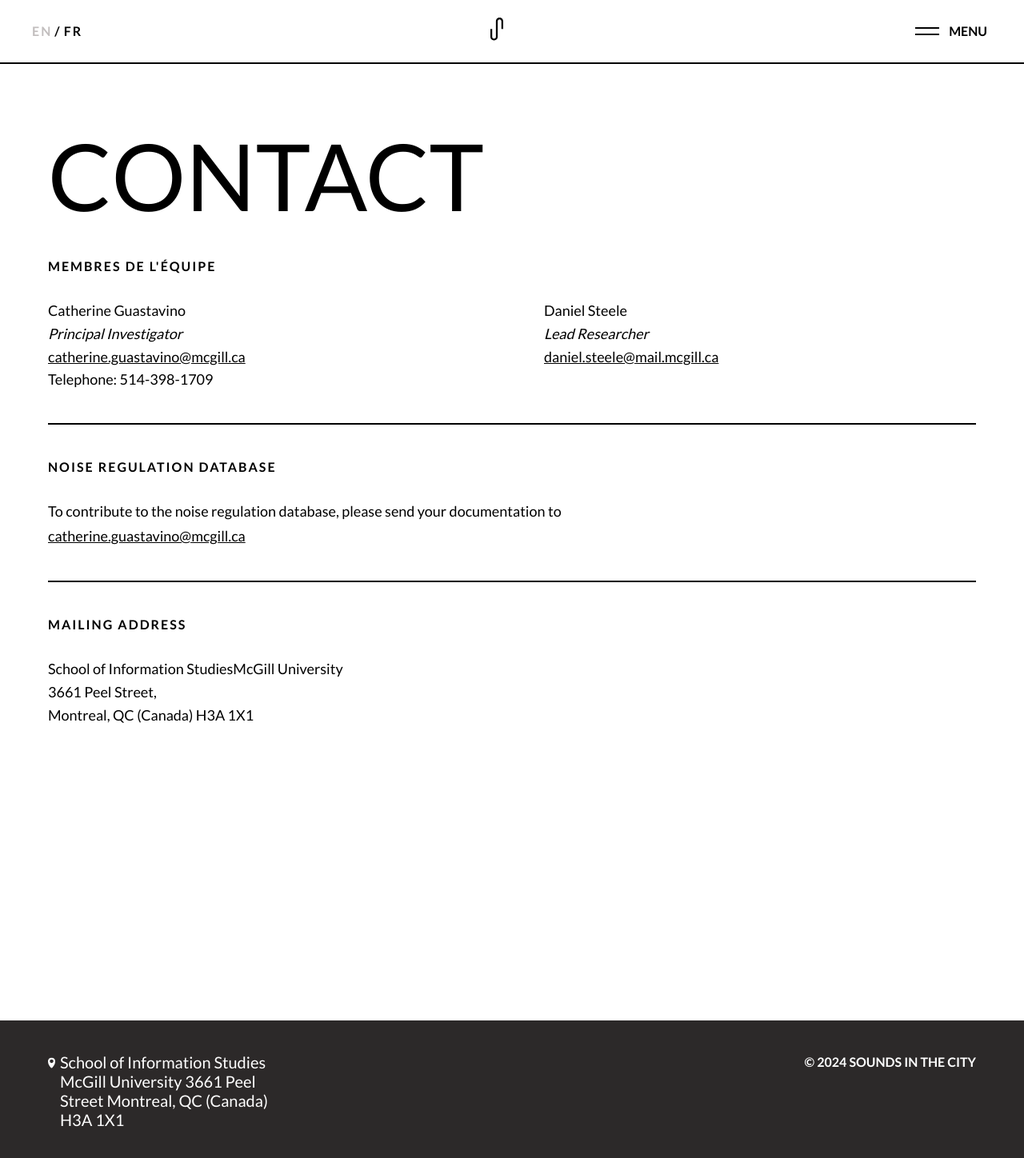
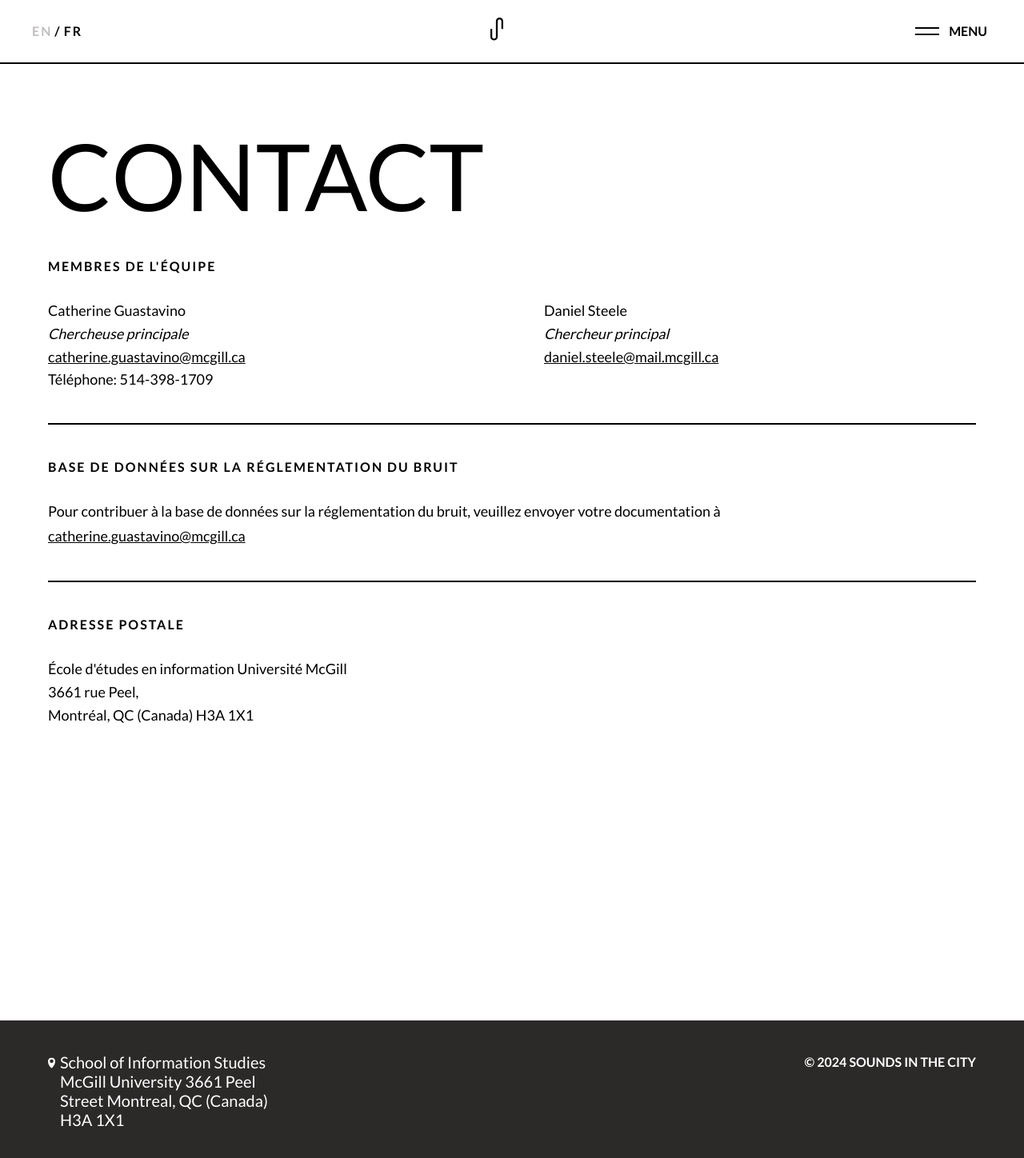
Before and after one commit to walkwithweb/walkwithweb, a Jekyll site: the page built from fr/contact.html, in a window 1280 px wide. Shown: the top 1448 px of the page at 80% size. Built offline with Jekyll 4.4.1, drawn with Linux system fonts in a browser that asks for light colours.

Commit message:
updated french contact page

```diff
--- a/_data/locales/fr.yml
+++ b/_data/locales/fr.yml
@@ -475,26 +475,26 @@
 
 contact:
   title: "Contact"
-  telephone: "Telephone"
+  telephone: "Téléphone"
   team:
     title: "MEMBRES DE L'ÉQUIPE"
     members:
       - name: "Catherine Guastavino"
-        role: "Principal Investigator"
+        role: "Chercheuse principale"
         email: "catherine.guastavino@mcgill.ca"
         phone: "514-398-1709"
       - name: "Daniel Steele"
-        role: "Lead Researcher"
+        role: "Chercheur principal"
         email: "daniel.steele@mail.mcgill.ca"
   contact:
-    title: "Noise Regulation Database"
+    title: "Base de données sur la réglementation du bruit"
     links:
-      - name: "To contribute to the noise regulation database, please send your documentation to"
+      - name: "Pour contribuer à la base de données sur la réglementation du bruit, veuillez envoyer votre documentation à"
       - name: "catherine.guastavino@mcgill.ca"
         url: "#"
   address:
-    title: "MAILING ADDRESS"
+    title: "ADRESSE POSTALE"
     location:
-      - name: "School of Information StudiesMcGill University"
-      - name: "3661 Peel Street,"
-      - name: "Montreal, QC (Canada) H3A 1X1"
+      - name: "École d'études en information Université McGill"
+      - name: "3661 rue Peel,"
+      - name: "Montréal, QC (Canada) H3A 1X1"
```
